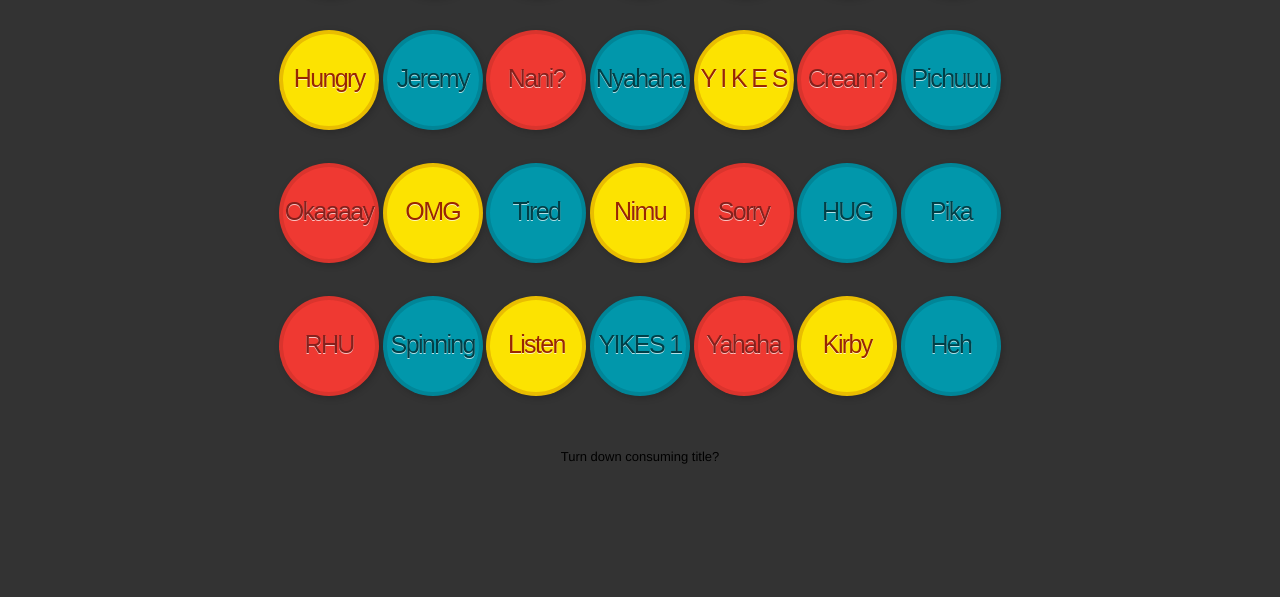
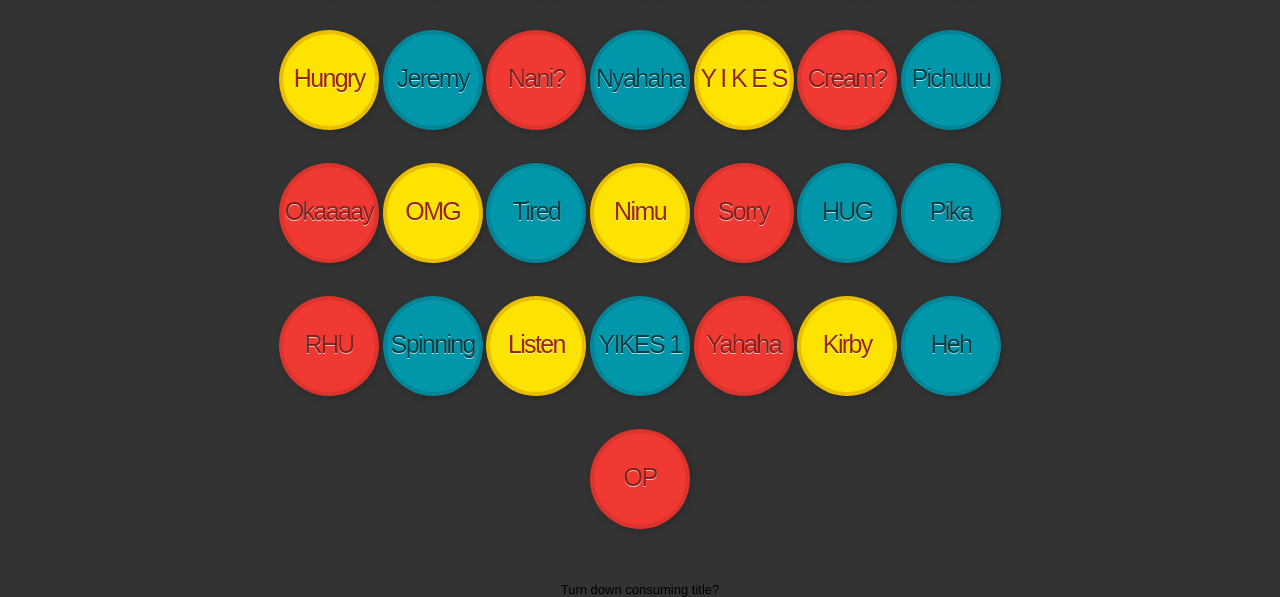
Before and after one commit to LCSP/LiliPichuSoundBoard, a plain HTML site: page index.html in a window 1280 px wide. Shown: the part 413-1010 px from the top of the page. Before the commit the page ends 877 px from the top, so only its background shows below. Drawn offline with nearby package versions, Linux system fonts and the light colour scheme; a web font is replaced by a local one.

Commit message:
Update index.html

```diff
--- a/index.html
+++ b/index.html
@@ -58,6 +58,11 @@
 	<li id="kirby"><a  class="round yellow">Kirby<span class="round">Kirby Hill</span></a></li>
 	<li id="heh"><a  class="round green">Heh<span class="round">Heh, Disguised Toast</span></a></li>
 	</ul>
+
+	<ul>
+  <li id="punch"><a  class="round red">OP<span class="round">ONE PUNCH LILY STYLE</span></a></li>
+
+	</ul>
 </div>
 <div id="btn_off" style="position:relative;top:100px;z-index: 10;"><a>Turn down consuming title?</a></div>
 
```
